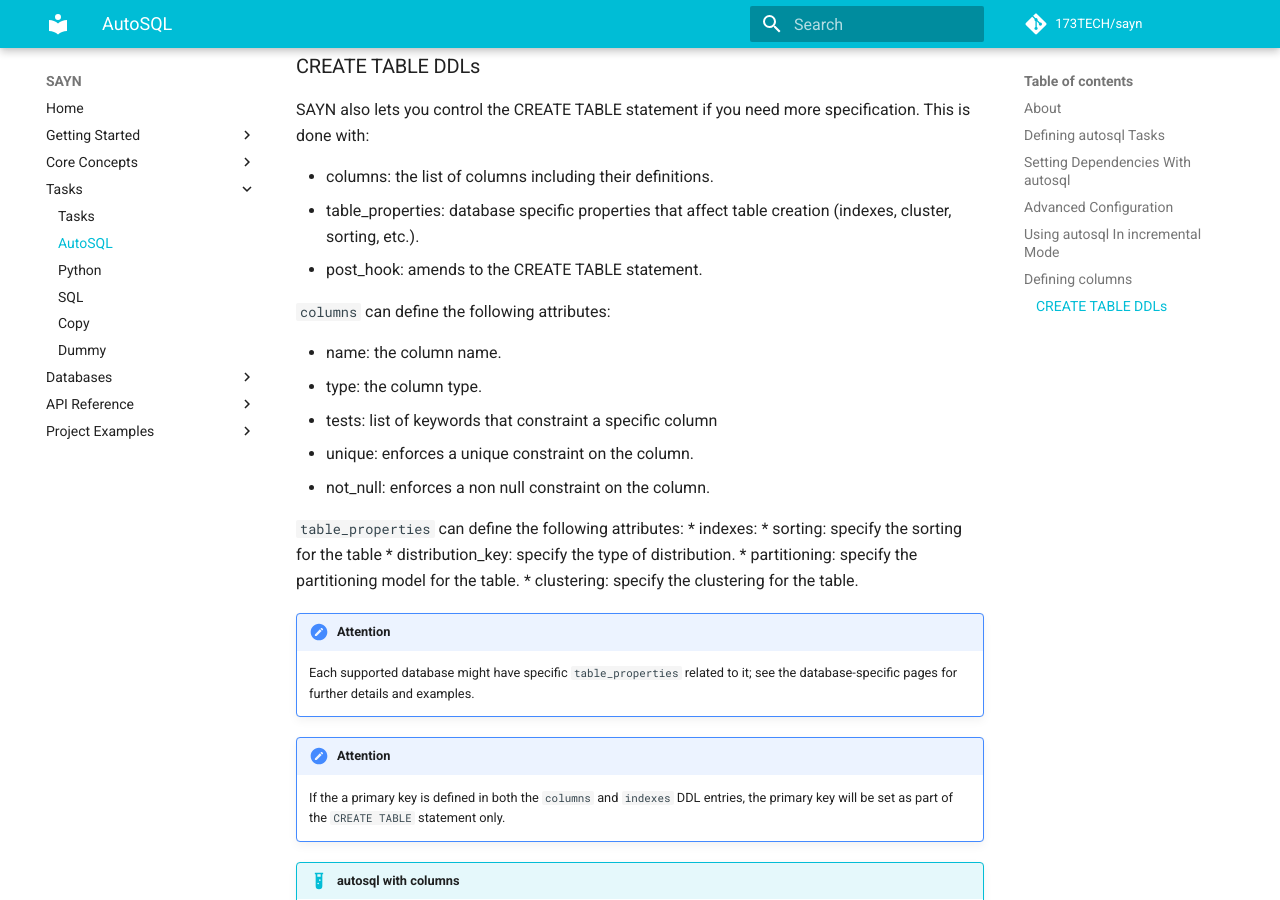
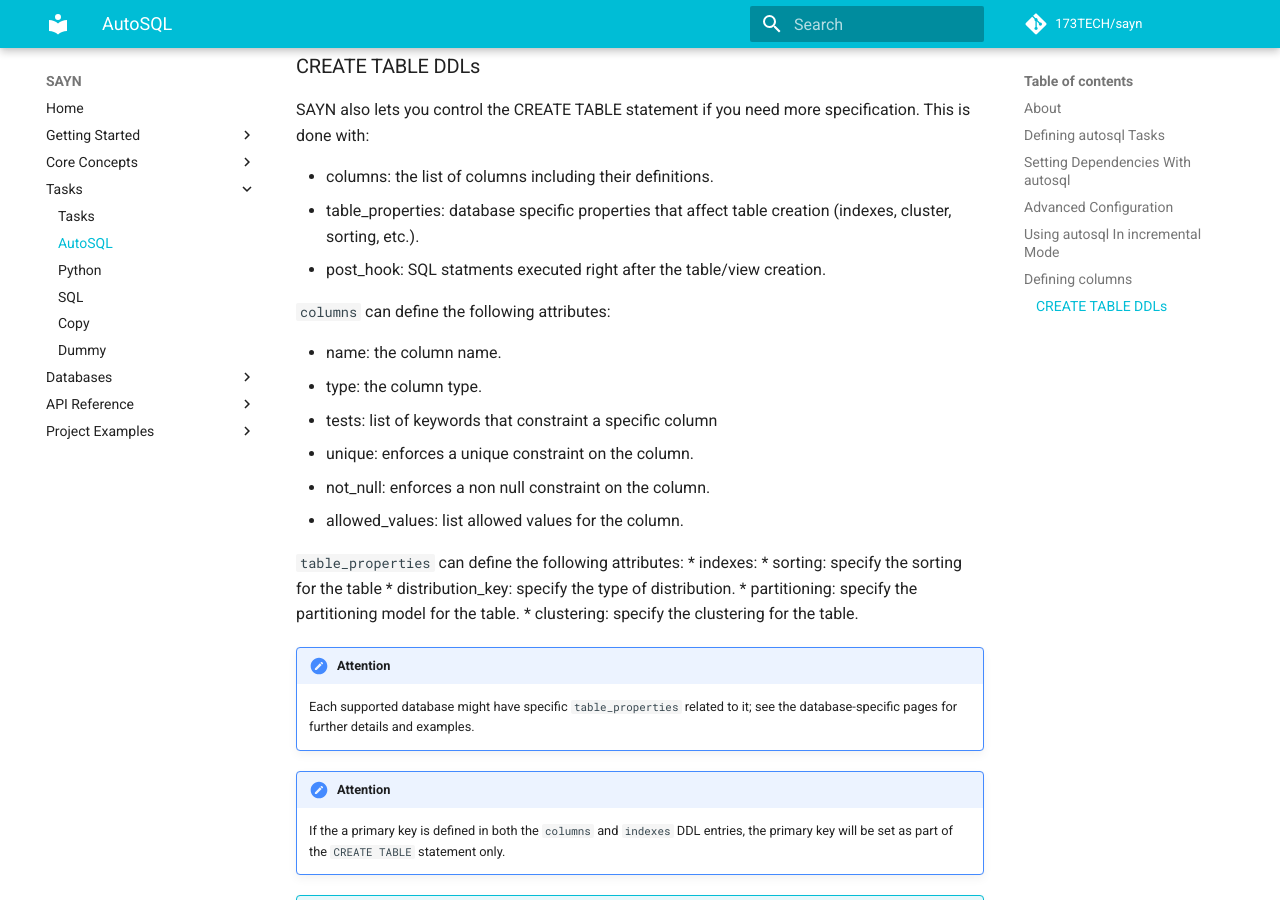
Before and after one commit to 173TECH/sayn, an MkDocs documentation site: the page built from docs/tasks/autosql.md, in a window 1280 px wide and 900 px high, scrolled down 3868 px. Built offline with MkDocs 1.6.1 and Material for MkDocs 9.7.7, drawn with Linux system fonts in a browser that asks for light colours; comment, search, counter and statistics services are not loaded.

Commit message:
Amended docs

```diff
--- a/docs/tasks/autosql.md
+++ b/docs/tasks/autosql.md
@@ -134,7 +134,7 @@ SAYN also lets you control the CREATE TABLE statement if you need more specifica
 
 * columns: the list of columns including their definitions.
 * table_properties: database specific properties that affect table creation (indexes, cluster, sorting, etc.).
-* post_hook: amends to the CREATE TABLE statement.
+* post_hook: SQL statments executed right after the table/view creation.
 
 `columns` can define the following attributes:
 
@@ -143,6 +143,7 @@ SAYN also lets you control the CREATE TABLE statement if you need more specifica
 * tests: list of keywords that constraint a specific column
   - unique: enforces a unique constraint on the column.
   - not_null: enforces a non null constraint on the column.
+  - allowed_values: list allowed values for the column.
 
 `table_properties` can define the following attributes:
 * indexes:
```
Also changed, not shown: 2 other files.
